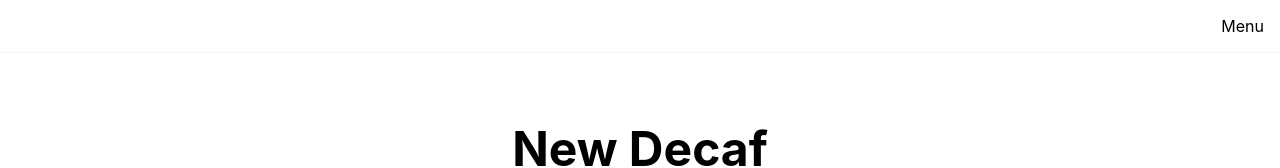
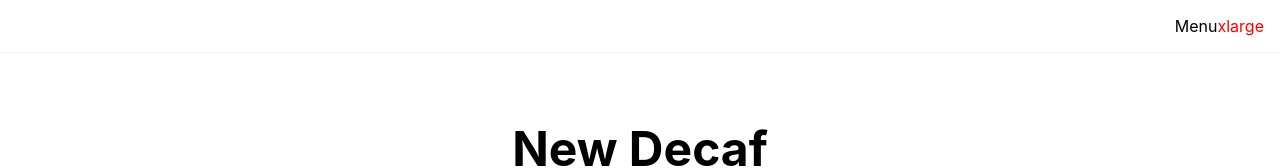
Before and after one commit to huwfernie/new-decaf, a React (Create React App) app: page / in a window 1280 px wide. Shown: the top 168 px of the page. Built offline with nearby package versions, Linux system fonts and the light colour scheme.

Commit message:
add bootstrap viewports

```diff
--- a/src/components/NavigationMenu/index.js
+++ b/src/components/NavigationMenu/index.js
@@ -4,6 +4,7 @@ function NavigationMenu() {
     return (
         <nav className="navigation">
             Menu
+            <span className="viewport-reveal"></span>
         </nav>
     );
 }
--- a/src/components/NavigationMenu/styles.scss
+++ b/src/components/NavigationMenu/styles.scss
@@ -1,3 +1,5 @@
+@import "../../styles/viewports.scss";
+
 .navigation {
     width: 100%;
     background-color: rgba(255, 255, 255, 0.85);
@@ -8,4 +10,14 @@
     box-sizing: border-box;
     position: sticky;
     top: 0;
+
+    .viewport-reveal::after {
+        color: red;
+        content: "x-small";
+        @include for-small { content: "small" }
+        @include for-medium { content: "medium" }
+        @include for-large { content: "large" }
+        @include for-xlarge { content: "xlarge" }
+        @include for-xxlarge { content: "xxlarge" }
+    }
 }
--- /dev/null
+++ b/src/styles/viewports.scss
@@ -0,0 +1,36 @@
+// VIEWPORTS
+// REF Bootstrap https://getbootstrap.com/docs/5.0/layout/breakpoints/
+// Small devices (landscape phones, 576px and up)
+@mixin for-small {
+    @media (min-width: 576px) {
+        @content;
+    }
+}
+
+// Medium devices (tablets, 768px and up)
+@mixin for-medium {
+    @media (min-width: 768px) {
+        @content;
+    }
+}
+
+// Large devices (desktops, 992px and up)
+@mixin for-large {
+    @media (min-width: 992px) {
+        @content;
+    }
+}
+
+// X-Large devices (large desktops, 1200px and up)
+@mixin for-xlarge {
+    @media (min-width: 1200px) {
+        @content;
+    }
+}
+
+// XX-Large devices (larger desktops, 1400px and up)
+@mixin for-xxlarge {
+    @media (min-width: 1400px) {
+        @content;
+    }
+}
```
Also changed, not shown: src/components/section/styles.scss (line endings or trailing spaces).
